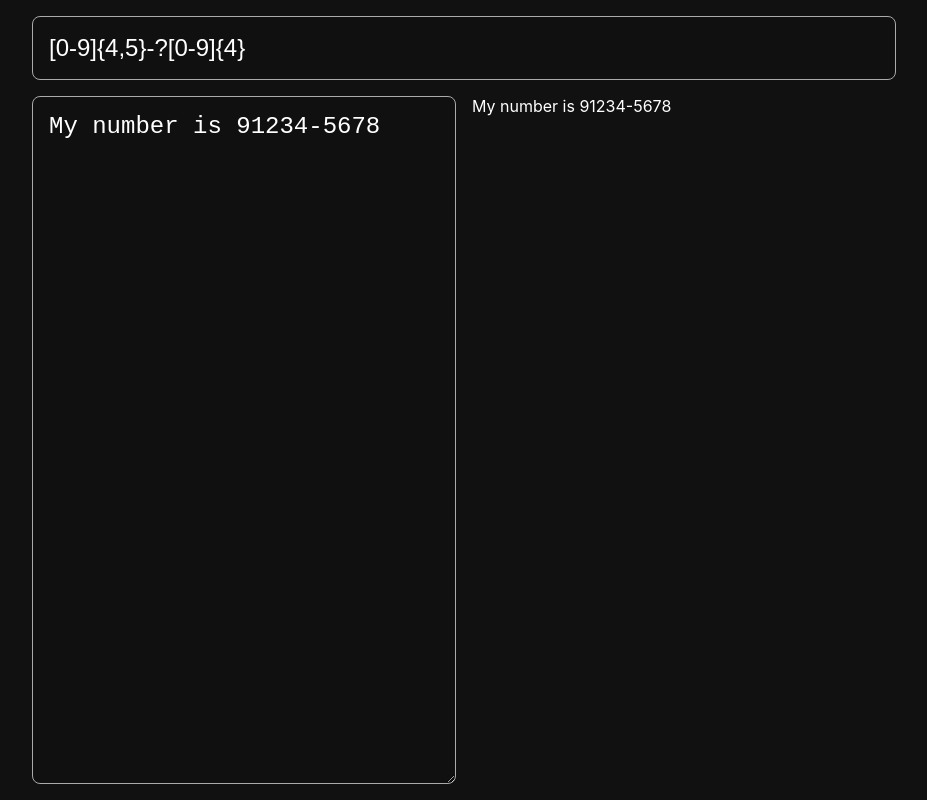
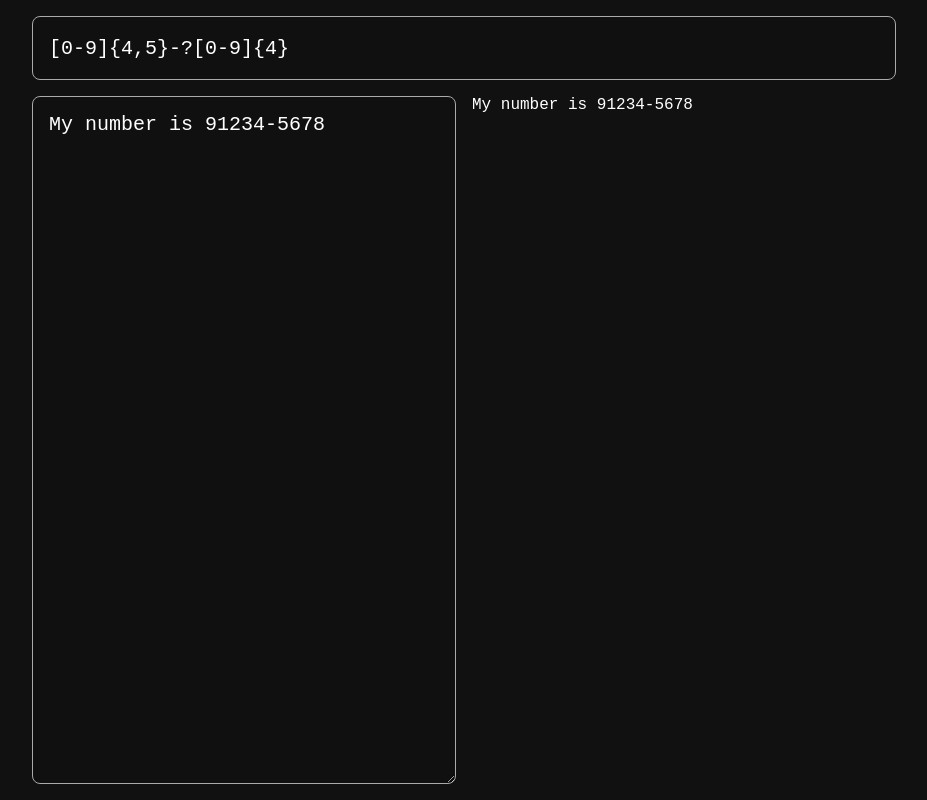
Before and after one commit to rmrantunes/regex-helper, a Next.js app: page / in a window 1280 px wide. Shown: the whole page, without its empty margins (176-1103 px from the left). Built offline with nearby package versions, Linux system fonts and the light colour scheme.

Commit message:
refactor: change some global styles

```diff
--- a/src/styles/globals.css
+++ b/src/styles/globals.css
@@ -1,18 +1,16 @@
 html,
-body {
+body,
+* {
   padding: 0;
   margin: 0;
-  font-family: -apple-system, BlinkMacSystemFont, Segoe UI, Roboto, Oxygen,
-    Ubuntu, Cantarell, Fira Sans, Droid Sans, Helvetica Neue, sans-serif;
+  box-sizing: border-box;
+  font-family: monospace;
+  font-size: 1rem;
 }
 
 a {
   color: inherit;
   text-decoration: none;
-}
-
-* {
-  box-sizing: border-box;
 }
 
 body {
@@ -26,7 +24,7 @@
   background: #101010;
   border-radius: 0.5rem;
   padding: 1rem;
-  font-size: 1.5rem;
+  font-size: 1.25rem;
   color: white;
   outline: none;
 }
```
